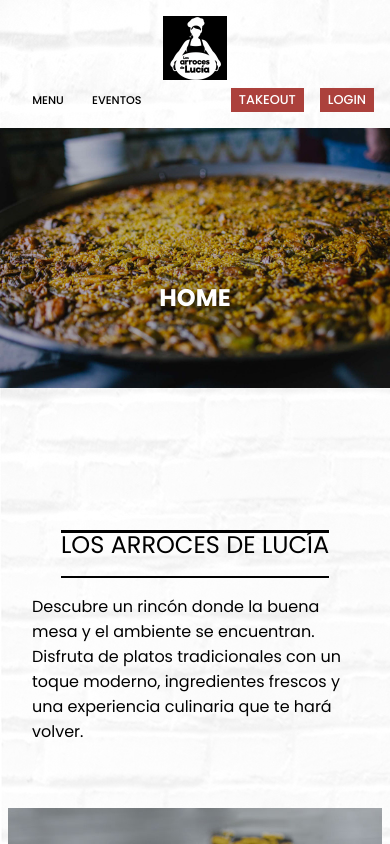
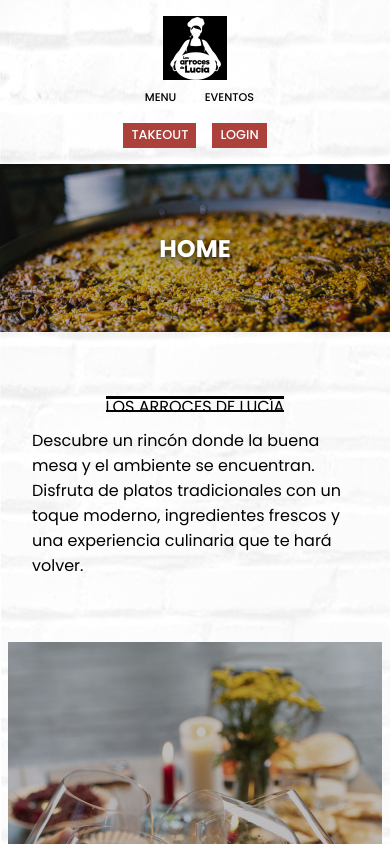
Before and after one commit to MartaCEI/restaurante_frontend, a React (Vite) app: page / in a window 390 px wide. Shown: the top 844 px of the page. Built offline with nearby package versions, Linux system fonts and the light colour scheme; no server answers.

Commit message:
Update css.css

```diff
--- a/src/css/css.css
+++ b/src/css/css.css
@@ -722,6 +722,10 @@ table * {
         line-height: 2rem;
     }
 
+    .top-div {
+        height: 20vh;
+    }
+
     .footer-container {
         justify-content: center;
     }
@@ -785,14 +789,29 @@ table * {
 /* ---------- MÓVILES (<480px) ---------- */
 @media (max-width: 479px) {
 
+    .top-div {
+        height: 20vh;
+    }
+
     /* Header */
     .header-container {
         flex-direction: column;
         gap: 0.5rem;
     }
 
+    .header-inner {
+        flex-direction: column;
+        gap: 1rem;
+    }
+
     .nav-ul {
         gap: 0.3rem;
+    }
+
+    .top-h2 {
+        font-size: 2rem;
+        height: auto;
+        line-height: 1rem;
     }
 
     .nav-a,
@@ -810,8 +829,10 @@ table * {
     }
 
     .top-h2 {
-        font-size: 1.5rem;
-        line-height: 1.5rem;
+        height: 3rem;
+        font-size: 1rem;
+        height: 1rem;
+        line-height: none;
     }
 
     /* Menu & Home */
@@ -876,7 +897,7 @@ table * {
 @media (max-width: 359px) {
 
     .top-div {
-        height: 30vh;
+        height: 20vh;
     }
 
     .header-inner {
@@ -903,8 +924,9 @@ table * {
     }
 
     .top-h2 {
-        font-size: 1.2rem;
-        line-height: 1.3rem;
+        font-size: 1rem;
+        height: 1rem;
+        line-height: none;
     }
 
     /* Menu & Home */
```
